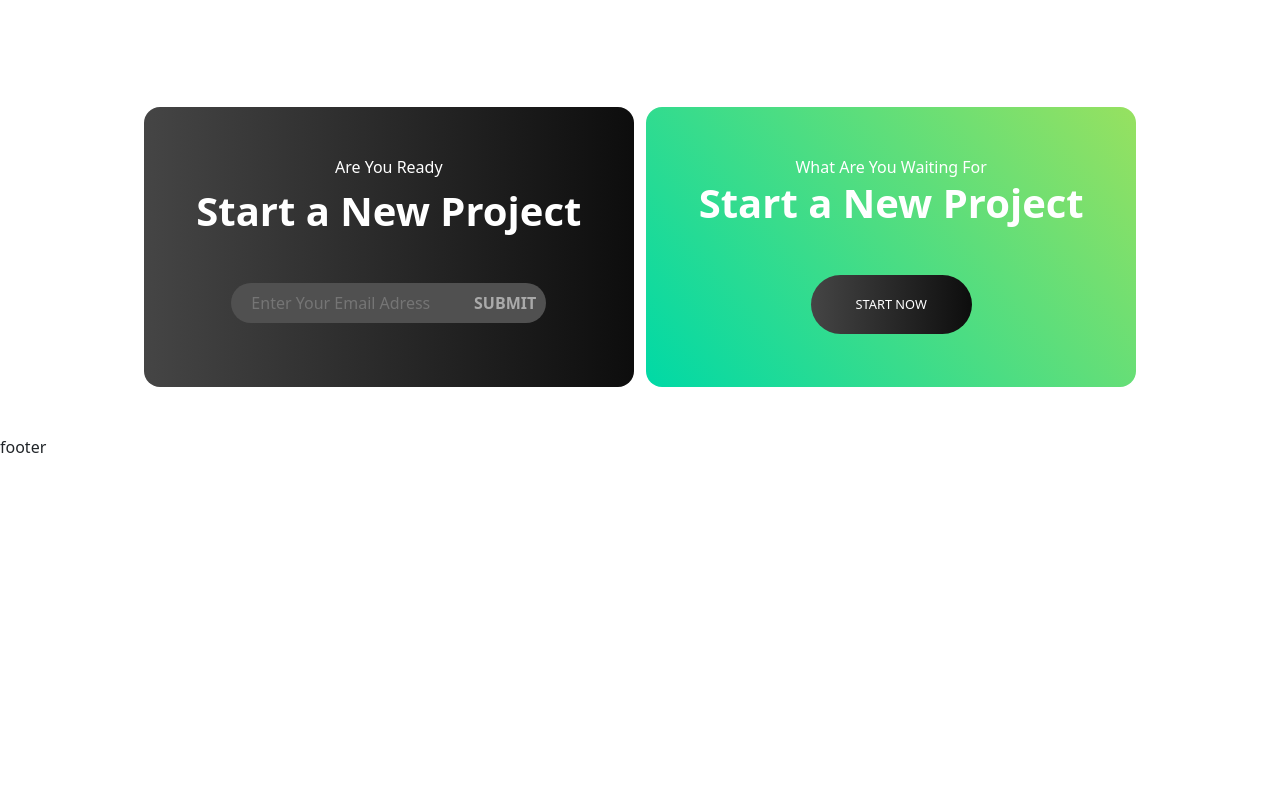
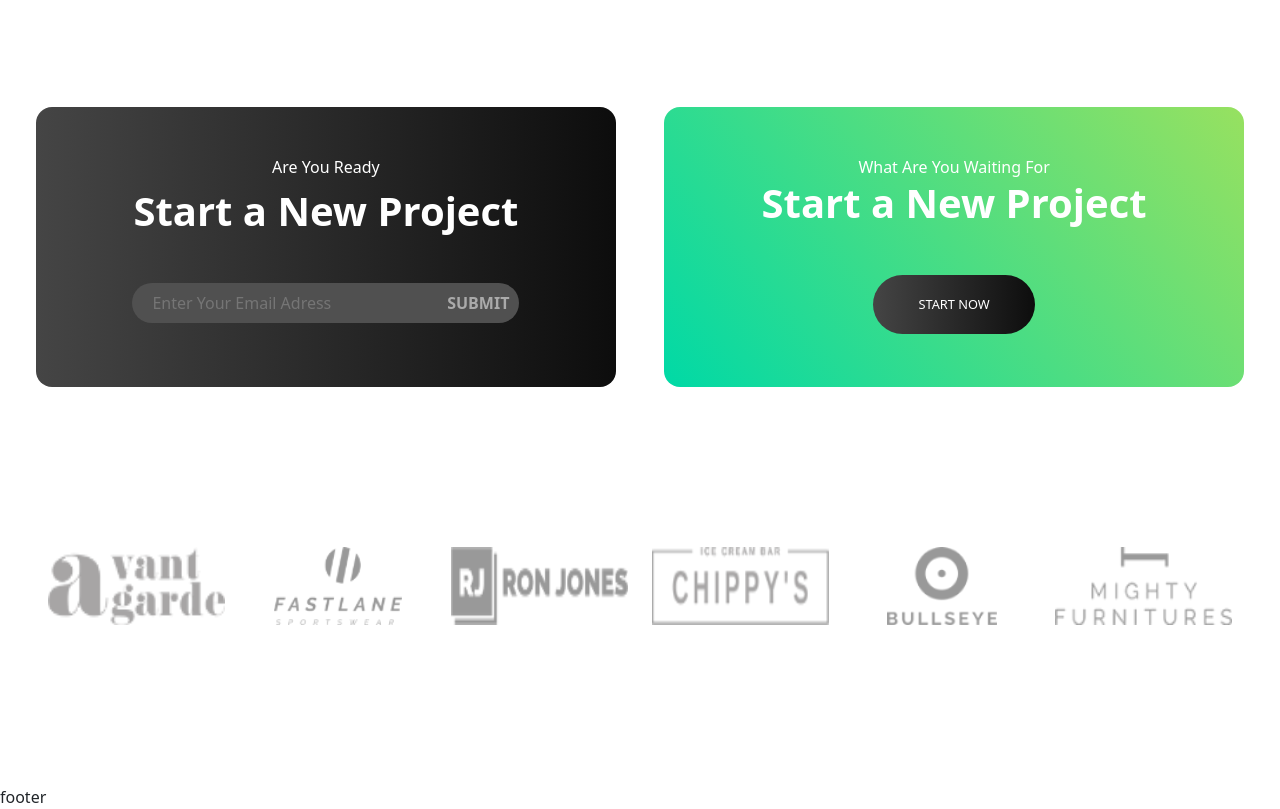
Before and after one commit to NelloRossi97/proj-html-vuejs, a Vue app: page / in a window 1280 px wide. Shown: the part 5600-6409 px from the top of the page. Before the commit the page ends 6059 px from the top, so only its background shows below. Built offline with nearby package versions, Linux system fonts and the light colour scheme; the HTML template or start-up script is replaced by a standard one.

Commit message:
add sponsor section fixed media query calltoaction

```diff
--- a/src/components/CallToAction.vue
+++ b/src/components/CallToAction.vue
@@ -1,7 +1,7 @@
 <template>
     <section class="m-5">
-        <div class="row mx-5 justify-content-between">
-            <div id="email" class="col-12 col-md-6 d-flex flex-column align-items-center p-5 rounded-4 ms-5">
+        <div class="row justify-content-between">
+            <div id="email" class="col-12 col-md-6 d-flex flex-column align-items-center p-5 rounded-4 w-100">
                 <span class="text-capitalize mb-2">are you ready</span>
                 <h2 class="mb-5 fw-bold fs-1">Start a New Project</h2>
                 <div class="position-relative">
@@ -10,7 +10,7 @@
                 </div>
 
             </div>
-            <div id="start" class="col-12 col-md-6 d-flex flex-column align-items-center p-5 rounded-4 me-5">
+            <div id="start" class="col-12 col-md-6 d-flex flex-column align-items-center p-5 rounded-4 w-100 mt-5 mt-md-0">
                 <span class="text-capitalize">what are you waiting for</span>
                 <h2 class="mb-5 fw-bold fs-1">Start a New Project</h2>
                 <ButtonSecondary :text="'start now'"/>
@@ -34,7 +34,6 @@ import ButtonSecondary from './ButtonSecondary.vue';
 
 #email{
     background: $gradient-secondary;
-    width: 45%;
     color: $bg-primary;
     height: 35vh;
     div{
@@ -62,8 +61,17 @@ import ButtonSecondary from './ButtonSecondary.vue';
 }
 #start{
     background: $hover-bg-reverse;
-    width: 45%;
     color: $bg-primary;
     height: 35vh;
 }
+
+@media screen and (min-width: 768px){
+    #email{
+        width: 48% !important;
+    }
+    #start{
+        width: 48% !important;
+    }
+}
+
 </style>
--- a/src/components/MainComponent.vue
+++ b/src/components/MainComponent.vue
@@ -7,6 +7,7 @@
         <Comment/>
         <NewsBlog/>
         <CallToAction/>
+        <Sponsors/>
     </main>
 </template>
 
@@ -18,6 +19,7 @@ import Showcase from './Showcase.vue';
 import Comment from './Comment.vue';
 import NewsBlog from './NewsBlog.vue';
 import CallToAction from './CallToAction.vue';
+import Sponsors from './Sponsors.vue';
     export default {
     name: 'MainComponent',
     components: {
@@ -27,7 +29,8 @@ import CallToAction from './CallToAction.vue';
         Showcase,
         Comment,
         NewsBlog,
-        CallToAction
+        CallToAction,
+        Sponsors
         }
     }
 </script>
--- /dev/null
+++ b/src/components/Sponsors.vue
@@ -0,0 +1,38 @@
+<template>
+    <section class="m-5 py-5">
+        <div class="row justify-content-center align-items-center my-5">
+            <div class="col-12 col-md-4 col-lg-2 mt-5 mt-lg-0 d-flex justify-content-center py-3" v-for="sponsor in sponsors">
+                <img :src="sponsor.image" :alt="sponsor.name" class="img-fluid">
+            </div>
+        </div>
+    </section>
+</template>
+
+<script>
+import {sponsors} from '../data/data'
+    export default {
+    name: 'Sponsors',
+    data() {
+        return {
+                sponsors
+            }
+        }
+    }
+</script>
+
+<style lang="scss" scoped>
+@use '../assets/styles/partials/variables' as *;
+.row{
+    height: 110px;
+    .col-12{
+        height: 100%;
+        transition: .5s;
+        &:hover{
+            background: $text-grey;
+            cursor: pointer;
+        }
+        border-radius: 20px;
+    }
+}
+
+</style>
--- a/src/data/data.js
+++ b/src/data/data.js
@@ -66,6 +66,32 @@ const news = [
         creator: 'Alex',
         image: '/images/room.jpg'
     }
+];
+const sponsors = [
+    {
+        name: 'Avant Garde',
+        image: '/images/avant-garde.png'
+    },
+    {
+        name: 'Fast Lane',
+        image: '/images/fastlane.png'
+    },
+    {
+        name: 'Ron Jones',
+        image: '/images/ron-jones.png'
+    },
+    {
+        name: 'Chippy\'s',
+        image: '/images/chippys.png'
+    },
+    {
+        name: 'Bullseye',
+        image: '/images/bullseye.png'
+    },
+    {
+        name: 'Mighty Furnitures',
+        image: '/images/mighty.png'
+    }
 ]
 
-export { navbar, quickLinks, contact, showcase, news };
+export { navbar, quickLinks, contact, showcase, news, sponsors };
```
